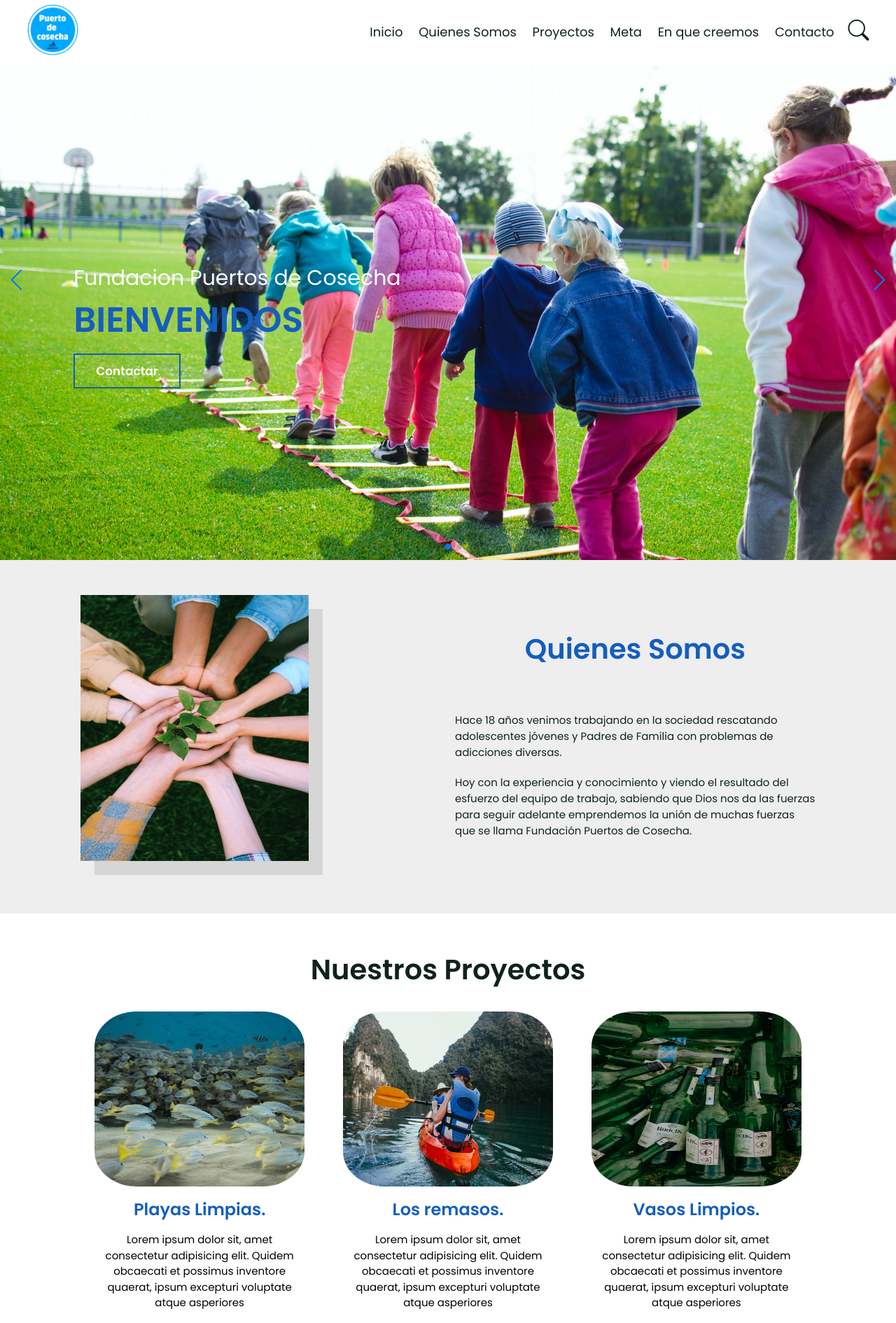
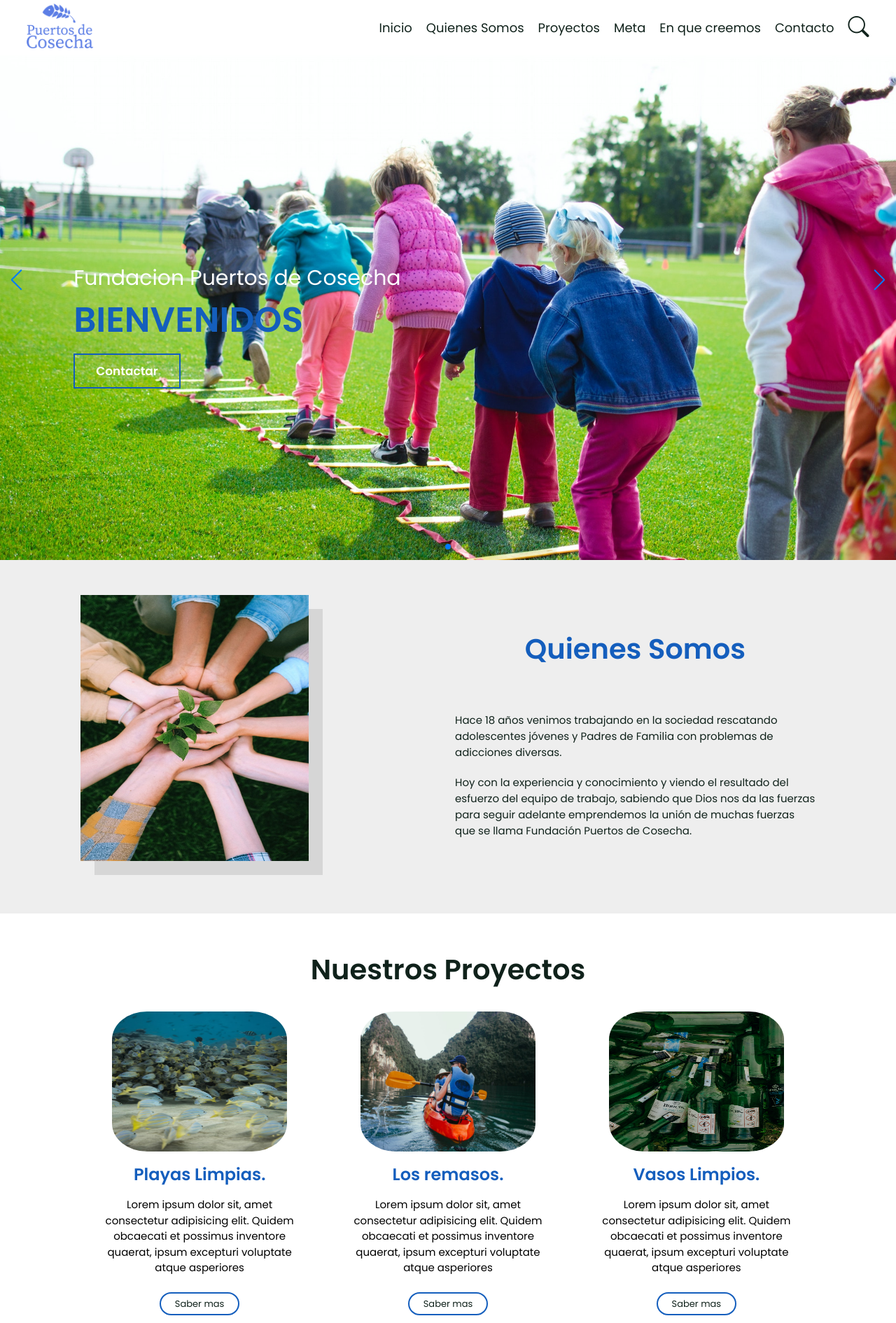
Before and after one commit to YamilDaza/newSite, a plain HTML site: page index.html in a window 1280 px wide. Shown: the top 1890 px of the page at 70% size. Drawn offline with nearby package versions, Linux system fonts and the light colour scheme.

Commit message:
modificaciones

```diff
--- a/css/style.scss
+++ b/css/style.scss
@@ -97,11 +97,17 @@ section{
         margin-right: auto;
 
         img{
-            width: 7.5rem;
+            width: 9.5rem;
         }
     }
 
     .navbar{
+        ul{
+            display: flex;
+            text-align: end;
+            text-decoration: none;
+            list-style: none;
+        }
         a{
             margin-left: 2rem;
             font-size: 1.8rem;
@@ -262,6 +268,7 @@ section{
                 padding: 1rem 0;
             }
         }
+
     }
 }
 
@@ -278,15 +285,15 @@ section{
 .category{
     background-color: $white;
     .box-container{
-        @include grid(29rem);
+        @include grid(32rem);
 
         .box{
             text-align:center;
             padding: 1rem;
 
             img{
-                height: 25rem;
-                width: 30rem;
+                height: 20rem;
+                width: 25rem;
                 border-radius: 20%;
                 margin-bottom: 1rem;
             }
@@ -299,9 +306,26 @@ section{
 
             p{
                 font-size: 1.5rem;
-                margin-bottom: 1rem;
+                margin-bottom: 2rem;
                 padding: 1rem;
                 line-height: 1.5;
+            }
+            a{
+                font-size: 1.3rem;
+                color: $black;
+                border: 2px solid $blue;
+                padding: 0.5rem;
+                padding-left: 2rem;
+                padding-right: 2rem;
+                border-radius: 3rem;
+                transition: 0.5s ease;
+
+
+                &:hover{
+                    background-color: $blue;
+                    color: $white;
+                    transform: scale(1.5);
+                }
             }
         }
     }
@@ -399,7 +423,7 @@ section{
         text-align: center;
         // width: 35rem;
         padding: 2rem;
-        height: 48rem;
+        height: 50rem;
 
         img{
             height: 25rem;
@@ -625,11 +649,22 @@ section{
             z-index: 10000;
             width: 40rem;
             height: 100%;
-            display: flex;
+           /*  display: flex;
             flex-flow: column;
             align-items: center;
-            justify-content: center;
+            justify-content: center; */
             // transform: translateX(-);
+            ul{
+                margin-top: 5rem;
+                display: flex;
+                flex-direction: column;
+                justify-content: center;
+                align-items: center;
+                li{
+                    align-items: center;
+                    padding-bottom: 5rem;
+                }
+            }
 
             &.active{
                 left: 0;
--- a/index.html
+++ b/index.html
@@ -27,17 +27,19 @@
         <!-- header section starts -->
         <header class="header">
 
-            <a href="#" class="logo"><img src="./img/logo.png" alt="logo"></a>
+            <a href="#" class="logo"><img src="./img/Logo 1.png" alt="logo"></a>
 
             <!-- menu navegacion -->
             <nav class="navbar">
                 <div id="nav-close" class="bi bi-x"></div>
-                <a href="#">Inicio</a>
-                <a href="#quienes-somos">Quienes Somos</a>
-                <a href="#proyectos">Proyectos</a>
-                <a href="#meta">Meta</a>
-                <a href="#blogs">En que creemos</a>
-                <a href="#contacto">Contacto</a>
+                <ul>
+                    <li><a href="#">Inicio</a></li>
+                    <li><a href="#quienes-somos">Quienes Somos</a></li>
+                    <li><a href="#proyectos">Proyectos</a></li>
+                    <li><a href="#meta">Meta</a></li>
+                    <li><a href="#blogs">En que creemos</a></li>
+                    <li><a href="#contacto">Contacto</a></li>
+                </ul>
             </nav>
 
             <!-- icono de menu responsive -->
@@ -320,6 +322,7 @@
                     <a href="mailto:fundacionpuertosdecosecha@gmail.com"><img src="./img/gmail-svgrepo-com.svg" alt="contacto Gmail"></a>
                     <a href="#"><img src="./img/facebook-svgrepo-com.svg" alt="contacto Facebook"></a>
                     <a href="#"><img src="./img/instagram-svgrepo-com.svg" alt="contacto Instagram"></a>
+                    <a href="#"><img src="./img/youtube-svgrepo-com.svg" alt="contacto yotube"></a>
                     <!-- <a href="#"></a> -->
                 </div>
             </div>
```
Also changed, not shown: css/style.css, img/Logo 1.png (added), img/logo jpg-100.jpg (added), img/youtube-svgrepo-com.svg (added), 1 other file.
